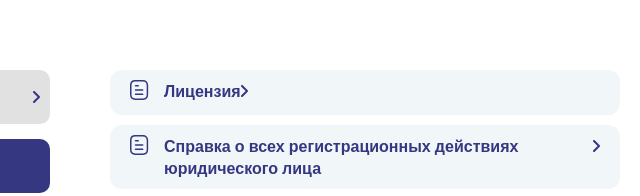
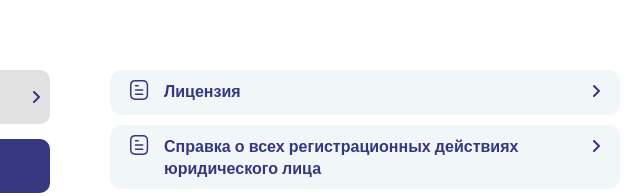
Before and after one commit to PerfZero/seagent, a plain HTML site: page document.html in a window 1280 px wide. Shown: the part 154-350 px from the top of the page, 640-1280 px from the left. Drawn offline with nearby package versions, Linux system fonts and the light colour scheme; files whose address does not match are found by name.

Commit message:
Update style.css

```diff
--- a/style.css
+++ b/style.css
@@ -68,6 +68,9 @@ body {
 
 .docu-item > a::after {
     content: url(/assets/img/icon/arrow_s.svg);
+  right: 40px;
+      position: absolute;
+
 }
 
 .nested-doc{
@@ -571,6 +574,7 @@ li {
   flex: 1;
   padding: 0 20px;
   border-radius: 10px;
+      position: relative;
   margin-bottom: 10px;
 }
 
```
